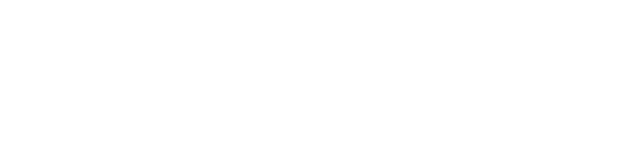
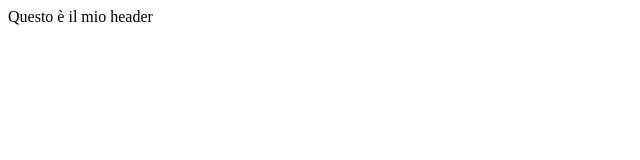
Before and after one commit to olgas-class/test-1, a plain HTML site: page index.html in a window 1280 px wide. Shown: the whole page, without its empty margins (0-640 px from the left). Drawn offline with Linux system fonts and the light colour scheme.

Commit message:
Completato header

```diff
--- a/index.html
+++ b/index.html
@@ -8,5 +8,9 @@
 </head>
 <body>
 
+    <header>
+        Questo è il mio header
+    </header>
+
 </body>
 </html>
```
